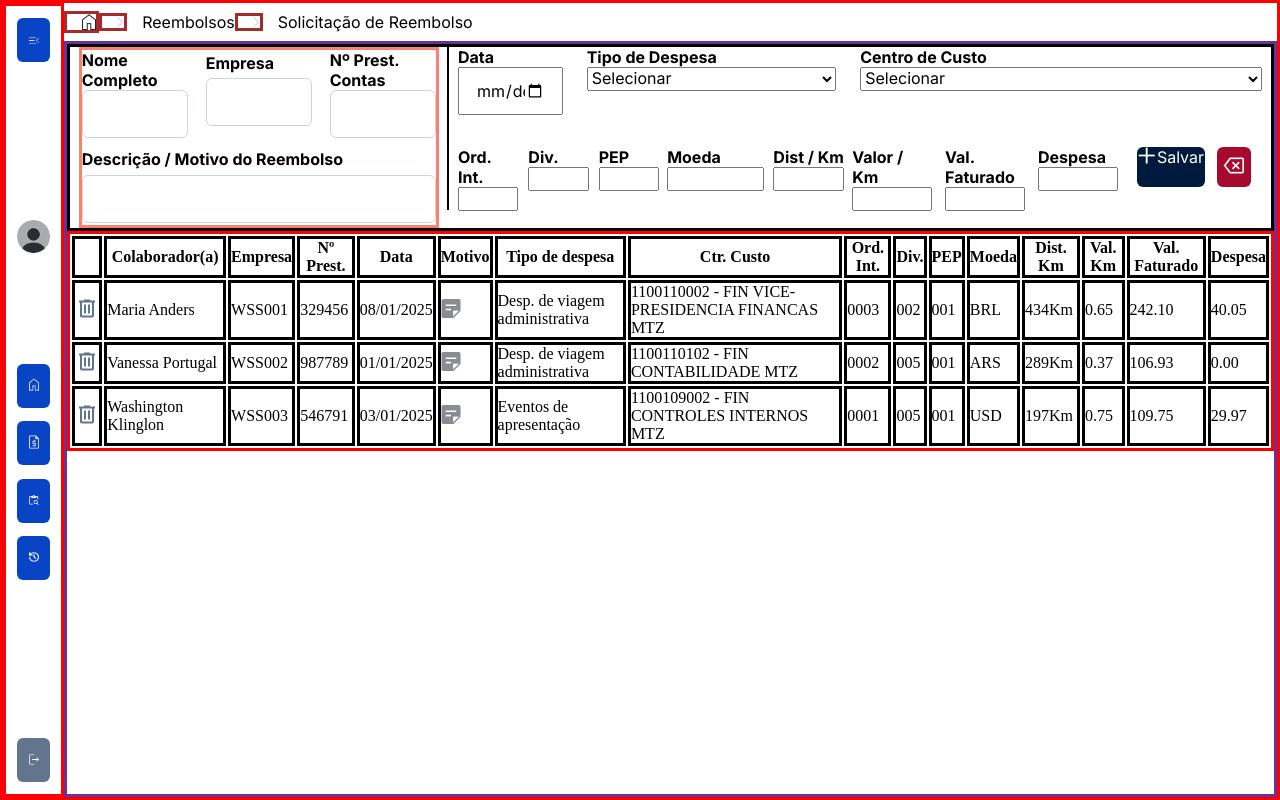
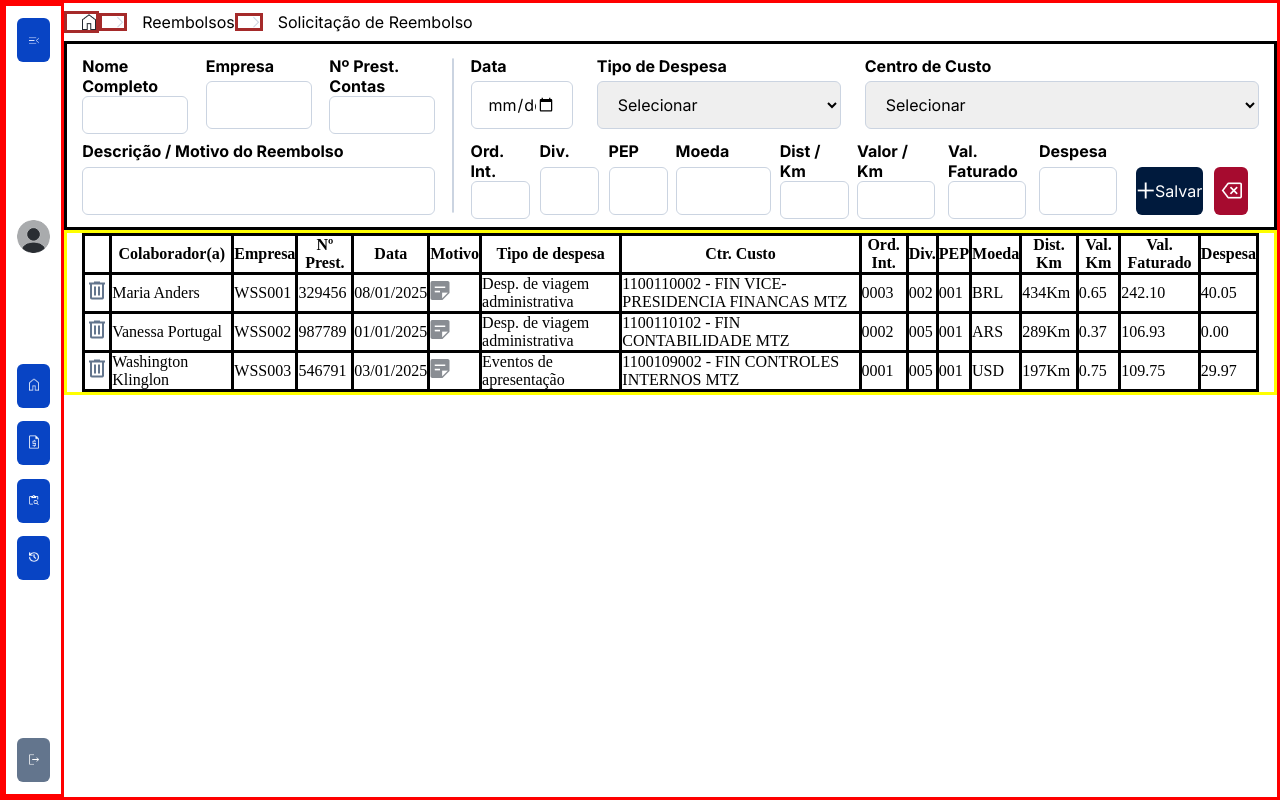
Before and after one commit to gabrielly-dev/a-sispar, a React (Vite) app: page /solicitacao in a window 1280 px wide. Built offline with nearby package versions, Linux system fonts and the light colour scheme.

Commit message:
styles: Finalizando o formulário da página de Solicitação de Reembolso

```diff
--- a/src/components/solicitacao/Solicitacao.jsx
+++ b/src/components/solicitacao/Solicitacao.jsx
@@ -167,6 +167,7 @@ function Solicitacao () {
                     <section className={styles.seccaoTabela}>
 
                         <table>
+
                             <tr>
                                 <th></th>
                                 <th>Colaborador(a)</th>
@@ -239,6 +240,7 @@ function Solicitacao () {
                                 <td>109.75</td>
                                 <td>29.97</td>
                             </tr>
+
                         </table>
 
                     </section>
--- a/src/components/solicitacao/Solicitacao.module.scss
+++ b/src/components/solicitacao/Solicitacao.module.scss
@@ -32,21 +32,24 @@
 
         .containerCentralizado{
             height: 100%;
-            border: solid rebeccapurple;
+            // border: solid rebeccapurple;
             .formSolicitacao{
                 border: solid black;
                 width: 100%;
                 height: 25%;
                 display: flex;
                 flex-direction: row;
-                justify-content: space-evenly;
+                justify-content: space-between;
+                align-items: center;
+                padding: 0px 15px 0px 15px;
 
                 .dadosGerais{
                     display: flex;
                     flex-direction: column;
-                    border: solid salmon;
+                    // border: solid salmon;
                     width: 30%;
-                    justify-content: space-between;
+                    height: 100%;
+                    justify-content: space-evenly;
 
                     .infosGeraisBusca{
                         display: flex;
@@ -54,12 +57,12 @@
                         // border: solid royalblue;
                         width: 100%;
                         justify-content: space-between;
-                        height: 45%;
+                        height: 40%;
 
                         .inputNome{
                             display: flex;
                             flex-direction: column;
-                            justify-content: space-around;
+                            justify-content: space-between;
                             width: 30%;
                             // border: solid olive;
                             font-family: 'Inter';
@@ -70,7 +73,7 @@
                                 font-size: 1rem;
                                 font-weight: 400;
                                 height: 3rem;
-                                padding: 1rem;
+                                padding: 0.5rem 1rem  0.5rem 1rem;
                                 border-radius: 6px;
                                 border: 0.8px solid #CBD4E1;
                             }
@@ -79,7 +82,7 @@
                         .inputEmpresa{
                             display: flex;
                             flex-direction: column;
-                            justify-content: space-around;
+                            justify-content: space-between;
                             width: 30%;
                             font-family: 'Inter';
                             font-size: 1rem;
@@ -90,7 +93,7 @@
                                 font-size: 1rem;
                                 font-weight: 400;
                                 height: 3rem;
-                                padding: 1rem;
+                                padding: 0.5rem 1rem  0.5rem 1rem;
                                 border-radius: 6px;
                                 border: 0.8px solid #CBD4E1;
                             }
@@ -99,7 +102,7 @@
                         .inputPrestContas{
                             display: flex;
                             flex-direction: column;
-                            justify-content: space-around;
+                            justify-content: space-between;
                             width: 30%;
                             font-family: 'Inter';
                             font-size: 1rem;
@@ -110,7 +113,7 @@
                                 font-size: 1rem;
                                 font-weight: 400;
                                 height: 3rem;
-                                padding: 1rem;
+                                padding: 0.5rem 1rem  0.5rem 1rem;
                                 border-radius: 6px;
                                 border: 0.8px solid #CBD4E1;
                             }
@@ -121,8 +124,8 @@
                         flex-direction: column;
                         // border: solid royalblue;
                         width: 100%;
-                        height: 45%;
-                        justify-content: space-around;
+                        height: 40%;
+                        justify-content: space-between;
                         font-family: 'Inter';
                         font-size: 1rem;
                         font-weight: 700;
@@ -132,7 +135,7 @@
                             font-size: 1rem;
                             font-weight: 400;
                             height: 3rem;
-                            padding: 1rem;
+                            padding: 0.5rem 1rem  0.5rem 1rem;
                             border-radius: 6px;
                             border: 0.8px solid #CBD4E1;
                         }
@@ -140,31 +143,34 @@
                 }
 
                 .barraCentral {
-                    border: solid black 1px;
-                    height: 90%;
-                    width: 0.01vw;
+                    border: solid #CBD4E1 0.25px;
+                    border-radius: 100px;
+                    height: 85%;
                 }
 
                 .informacoesFinanceiras{
                     width: 67%;
+                    height: 100%;
                     // border: solid seagreen;
                     display: flex;
                     flex-direction: column;
-                    justify-content: space-between;
+                    justify-content: space-evenly;
 
                     .caixaSeletores{
                         display: flex;
                         flex-direction: row;
                         width: 100%;
-                        height: 45%;
+                        height: 40%;
                         justify-content: space-between;
                         font-family: 'Inter';
                         font-size: 1rem;
                         font-weight: 700;
+                        // border: solid aquamarine;
 
                         .data{
                             display: flex;
                             flex-direction: column;
+                            justify-content: space-between;
                             width: 13%;
                             font-family: 'Inter';
                             font-size: 1rem;
@@ -174,12 +180,15 @@
                                 font-size: 1rem;
                                 font-weight: 400;
                                 height: 3rem;
-                                padding: 1rem;
+                                padding: 0.5rem 1rem  0.5rem 1rem;
+                                border-radius: 6px;
+                                border: 0.8px solid #CBD4E1;
                             }
                         }
                         .tipoDeDespesa{
                             display: flex;
                             flex-direction: column;
+                            justify-content: space-between;
                             width: 31%;
                             font-family: 'Inter';
                             font-size: 1rem;
@@ -188,11 +197,16 @@
                                 font-family: 'Inter';
                                 font-size: 1rem;
                                 font-weight: 400;
+                                height: 3rem;
+                                padding: 0.5rem 1rem  0.5rem 1rem;
+                                border-radius: 6px;
+                                border: 0.8px solid #CBD4E1;
                             }
                         }
                         .centroDeCusto{
                             display: flex;
                             flex-direction: column;
+                            justify-content: space-between;
                             width: 50%;
                             font-family: 'Inter';
                             font-size: 1rem;
@@ -201,6 +215,10 @@
                                 font-family: 'Inter';
                                 font-size: 1rem;
                                 font-weight: 400;
+                                height: 3rem;
+                                padding: 0.5rem 1rem  0.5rem 1rem;
+                                border-radius: 6px;
+                                border: 0.8px solid #CBD4E1;
                             }
                         }
                     }
@@ -209,7 +227,7 @@
                         display: flex;
                         flex-direction: row;
                         width: 100%;
-                        height: 45%;
+                        height: 40%;
                         justify-content: space-between;
                         // border: solid bisque;
                         font-family: 'Inter';
@@ -226,36 +244,51 @@
                             .ordInt{
                                 display: flex;
                                 flex-direction: column;
+                                justify-content: space-between;
                                 width: 30%;
                                 // border: solid fuchsia;
                                 input{
                                     font-family: 'Inter';
                                     font-size: 1rem;
                                     font-weight: 400;
+                                    height: 3rem;
+                                    padding: 0.5rem 1rem  0.5rem 1rem;
+                                    border-radius: 6px;
+                                    border: 0.8px solid #CBD4E1;
                                 }
                             }
 
                             .labelDiv{
                                 display: flex;
                                 flex-direction: column;
+                                justify-content: space-between;
                                 width: 30%;
                                 // border: solid yellowgreen;
                                 input{
                                     font-family: 'Inter';
                                     font-size: 1rem;
                                     font-weight: 400;
+                                    height: 3rem;
+                                    padding: 0.5rem 1rem  0.5rem 1rem;
+                                    border-radius: 6px;
+                                    border: 0.8px solid #CBD4E1;
                                 }
                             }
 
                             .labelPep{
                                 display: flex;
                                 flex-direction: column;
+                                justify-content: space-between;
                                 width: 30%;
                                 // border: solid olive;
                                 input{
                                     font-family: 'Inter';
                                     font-size: 1rem;
                                     font-weight: 400;
+                                    height: 3rem;
+                                    padding: 0.5rem 1rem  0.5rem 1rem;
+                                    border-radius: 6px;
+                                    border: 0.8px solid #CBD4E1;
                                 }
                             }
 
@@ -271,24 +304,34 @@
                             .labelMoeda{
                                 display: flex;
                                 flex-direction: column;
+                                justify-content: space-between;
                                 width: 55%;
                                 // border: solid maroon;
                                 input{
                                     font-family: 'Inter';
                                     font-size: 1rem;
                                     font-weight: 400;
+                                    height: 3rem;
+                                    padding: 0.5rem 1rem  0.5rem 1rem;
+                                    border-radius: 6px;
+                                    border: 0.8px solid #CBD4E1;
                                 }
                             }
 
                             .labelDistKm{
                                 display: flex;
                                 flex-direction: column;
+                                justify-content: space-between;
                                 width: 40%;
                                 // border: solid mediumorchid;
                                 input{
                                     font-family: 'Inter';
                                     font-size: 1rem;
                                     font-weight: 400;
+                                    height: 3rem;
+                                    padding: 0.5rem 1rem  0.5rem 1rem;
+                                    border-radius: 6px;
+                                    border: 0.8px solid #CBD4E1;
                                 }
                             }
                         }
@@ -303,36 +346,51 @@
                             .labelValorKm{
                                 display: flex;
                                 flex-direction: column;
+                                justify-content: space-between;
                                 width: 30%;
                                 // border: solid mediumpurple;
                                 input{
                                     font-family: 'Inter';
                                     font-size: 1rem;
                                     font-weight: 400;
+                                    height: 3rem;
+                                    padding: 0.5rem 1rem  0.5rem 1rem;
+                                    border-radius: 6px;
+                                    border: 0.8px solid #CBD4E1;
                                 }
                             }
 
                             .labelValFaturado{
                                 display: flex;
                                 flex-direction: column;
+                                justify-content: space-between;
                                 width: 30%;
                                 // border: solid mediumslateblue;
                                 input{
                                     font-family: 'Inter';
                                     font-size: 1rem;
                                     font-weight: 400;
+                                    height: 3rem;
+                                    padding: 0.5rem 1rem  0.5rem 1rem;
+                                    border-radius: 6px;
+                                    border: 0.8px solid #CBD4E1;
                                 }
                             }
 
                             .labelDespesa{
                                 display: flex;
                                 flex-direction: column;
+                                justify-content: space-between;
                                 width: 30%;
                                 // border: solid mediumvioletred;
                                 input{
                                     font-family: 'Inter';
                                     font-size: 1rem;
                                     font-weight: 400;
+                                    height: 3rem;
+                                    padding: 0.5rem 1rem  0.5rem 1rem;
+                                    border-radius: 6px;
+                                    border: 0.8px solid #CBD4E1;
                                 }
                             }
                         }
@@ -341,6 +399,7 @@
                             display: flex;
                             flex-direction: row;
                             width: 17%;
+                            align-items: end;
                             // border: solid mediumblue;
                             justify-content: space-evenly;
 
@@ -352,17 +411,22 @@
                                 display: flex;
                                 flex-direction: row;
                                 justify-content: space-evenly;
-                                height: 50%;
+                                height: 3rem;
                                 font-family: 'Inter';
                                 font-size: 1rem;
                                 font-weight: 400;
+                                align-items: center;
                                 p{
                                     color: white;
                                 }
                             }
 
                             .buttonDeletar{
-                                height: 50%;
+                                display: flex;
+                                flex-direction: column;
+                                justify-content: center;
+                                align-items: center;
+                                height: 3rem;
                                 border: none;
                                 border-radius: 6px;
                                 background-color: #A60B2F;
@@ -377,17 +441,34 @@
 
             }
 
+            .seccaoTabela{
+                padding: 0px 15px 0px 15px;
+                border: solid yellow;
                 table{
                     border: solid red;
-
+                    width: 100%;
+                    padding: 0px;
+                    margin: 0px;
+                    border-collapse: collapse;
+                    tr{
+                        padding: 0px;
+                        margin: 0px;
                         th{
+                            padding: 0px;
+                            margin: 0px;
                             border: solid black;
                         }
 
                         td{
+                            padding: 0px;
+                            margin: 0px;
                             border: solid black
                         }
                     }
+
+                }
+            }
+
         }
 
     }
```
Lines whose indentation alone changed are shown as unchanged.
